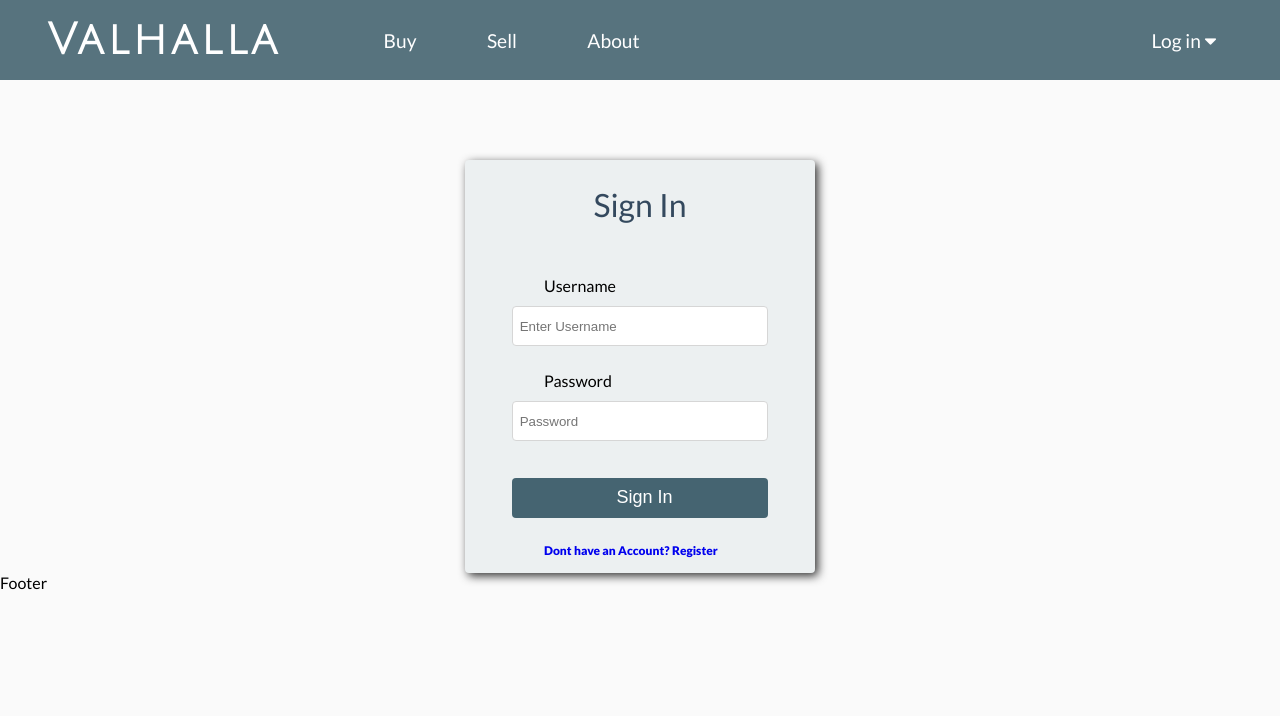
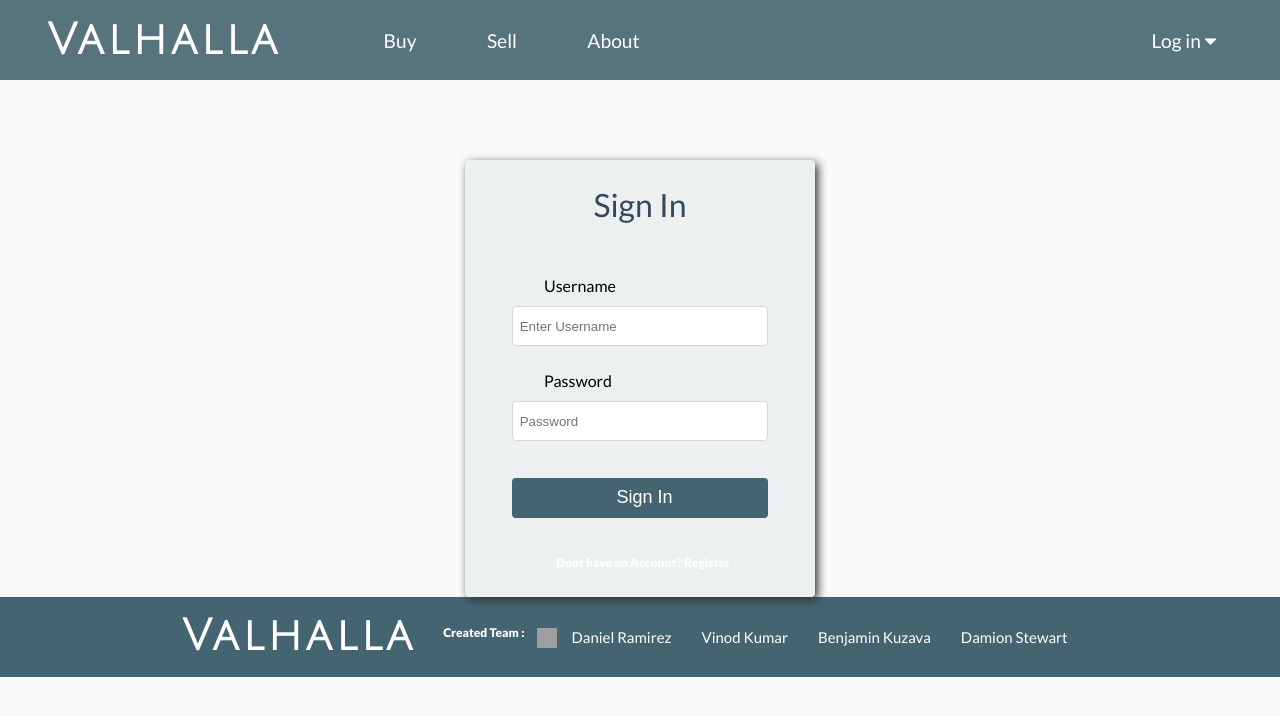
Before and after one commit to Benjamin-Kuzava/valhalla, a React (Create React App) app in the folder client/: page /sign-in in a window 1280 px wide. Shown: the top 716 px of the page. Built offline with nearby package versions, Linux system fonts and the light colour scheme; grey boxes are pictures that could not be loaded.

Commit message:
added content & css style to Footer component

```diff
--- a/client/src/components/shared/Footer/Footer.css
+++ b/client/src/components/shared/Footer/Footer.css
@@ -0,0 +1,64 @@
+.footer {
+  background: #456471;
+  height: 80px;
+  width: 100%;
+  display: flex;
+  justify-content: center;
+   align-items: center;
+  font-size: 1.2rem;
+}
+
+.footer-logo {
+  color: #fff;
+  cursor: pointer;
+  text-decoration: none;
+  font-size: 2rem;
+  display: flex;
+  justify-content: center;
+
+}
+
+.footer-logo h1 {
+  font-family: "Julius Sans One", sans-serif;
+  font-size: 2.7rem;
+  letter-spacing: 0.1em;
+}
+
+
+
+.footer-text {
+  display: flex;
+  justify-content: space-between;
+  color: #fff;
+  cursor: pointer;
+  text-decoration: none;
+  font-size: 15px;
+  padding: 1em;
+}
+
+.footer-text a {
+  display: flex;
+  justify-content: space-between;
+  color: #fff;
+  cursor: pointer;
+  text-decoration: none;
+  font-size: 15px;
+  padding: 1em;
+}
+
+h4 {
+  display: flex;
+  justify-content: space-between;
+  color: #fff;
+  cursor: pointer;
+  text-decoration: none;
+  font-size: 15px;
+  padding: 1em;
+}
+
+img {
+  display: flex;
+  justify-content: space-between;
+  cursor: pointer;
+  margin-top: 15px;
+}
--- a/client/src/components/shared/Footer/Footer.jsx
+++ b/client/src/components/shared/Footer/Footer.jsx
@@ -1,8 +1,22 @@
 import React from "react";
 import "./Footer.css";
+import { Link } from "react-router-dom";
 
 const Footer = () => {
-  return <footer>Footer</footer>;
-};
+  return (
+    <div className="footer">
+      <Link to="/" className="footer-logo">
+          <h1>Valhalla</h1>
+      </Link>
+      <div className="footer-text">
+        <h4><bold>Created Team :</bold></h4>
+        <img src="https://image.shutterstock.com/image-vector/github-vector-icon-apps-web-260nw-1835154331.jpg" width="20px" height="20px" />
+         <a href="https://github.com/dantheman491" target="blank">Daniel Ramirez</a>
+        <a href="https://github.com/vinod-git12" target="blank">Vinod Kumar</a>
+        <a href="https://github.com/Benjamin-Kuzava/" target="blank">Benjamin Kuzava</a>
+        <a href="https://github.com/DamionStewart0" target="blank"> Damion Stewart</a>
+      </div>
+      </div>
+  )};
 
 export default Footer;
```
